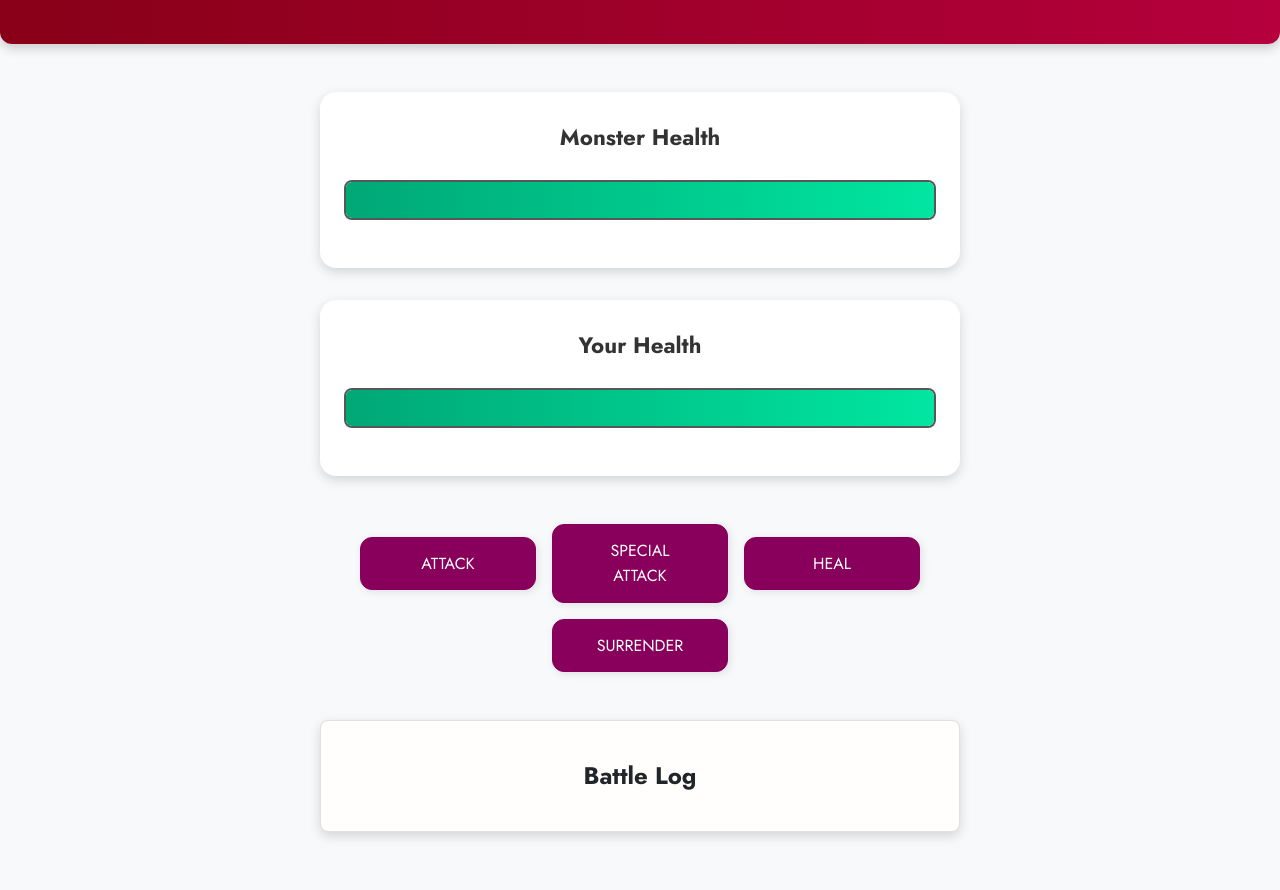
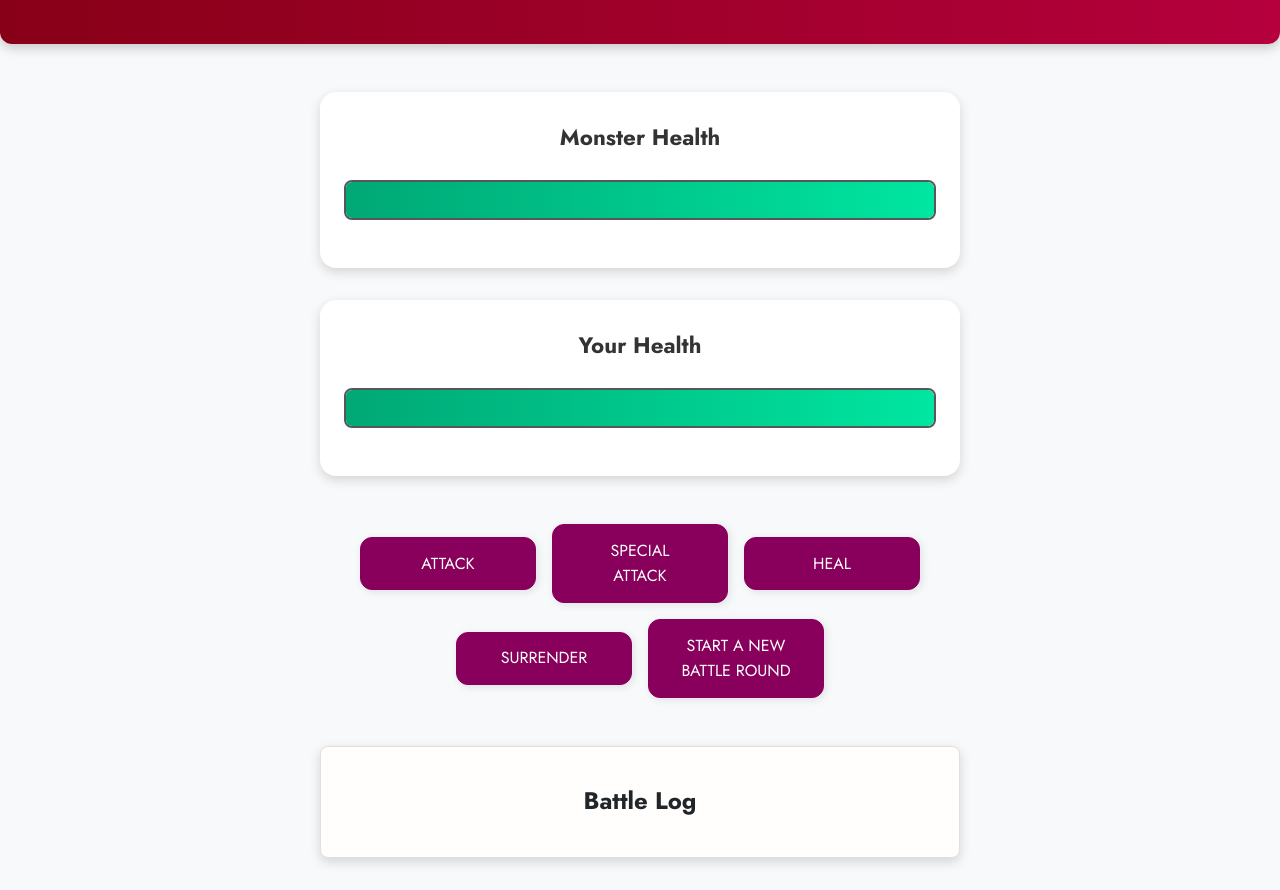
Before and after one commit to Melrizzuto/monsterSlayer_pjVue, a plain HTML site: page index.html in a window 1280 px wide. Shown: the part 173-1063 px from the top of the page. Before the commit the page ends 1037 px from the top, so only its background shows below. Drawn offline with nearby package versions, Linux system fonts and the light colour scheme.

Commit message:
feat: added a reset fn to restart a new round

```diff
--- a/app.js
+++ b/app.js
@@ -70,6 +70,12 @@ const app = Vue.createApp({
         },
         surrender() {
             this.winner = 'monster';
+        },
+        reset() {
+            this.monsterHealth = 100;
+            this.playerHealth = 100;
+            this.currentRound = 0;
+            this.winner = null
         }
     }
 })
--- a/index.html
+++ b/index.html
@@ -42,6 +42,7 @@
         </button>
         <button @click="toHealPlayer" :disabled="isDisabled">HEAL</button>
         <button @click="surrender" :disabled="isDisabled">SURRENDER</button>
+        <button @click="reset">START A NEW BATTLE ROUND</button>
       </section>
       <section id="log" class="container">
         <h2>Battle Log</h2>
```
